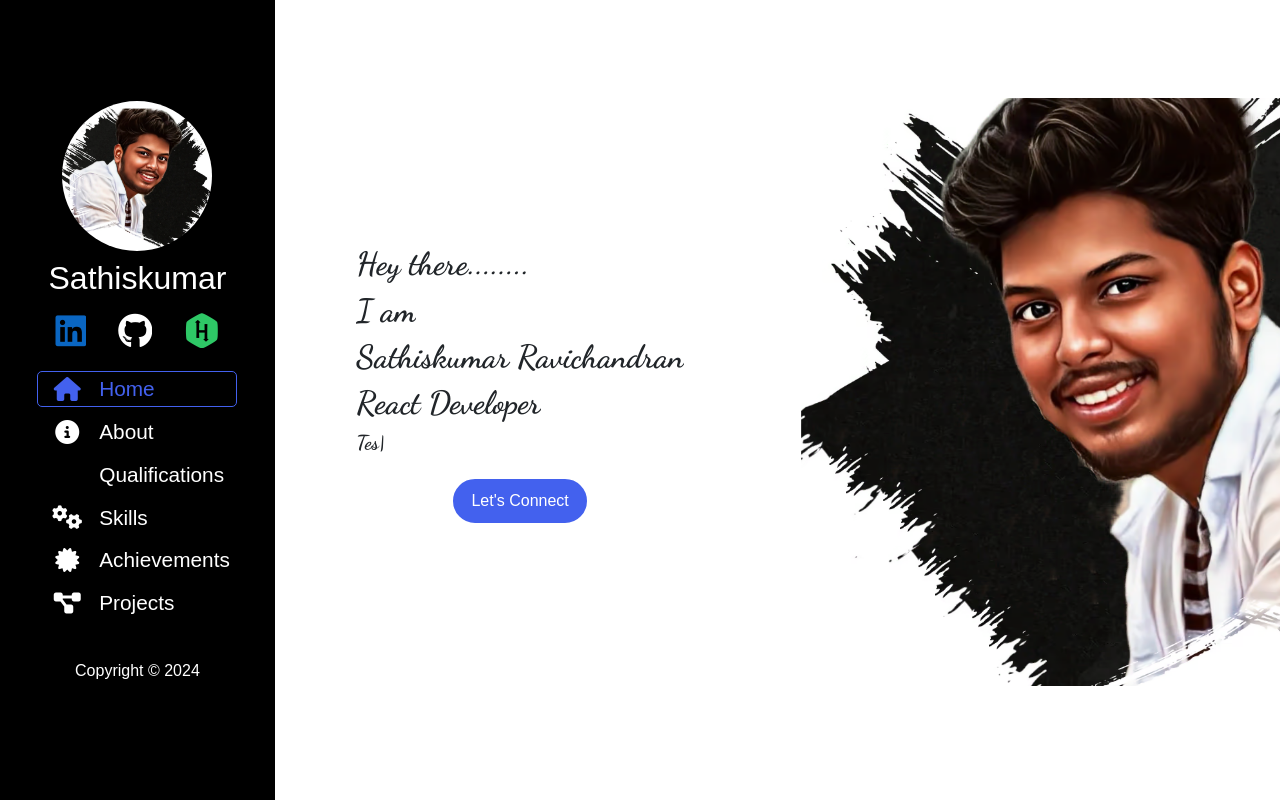
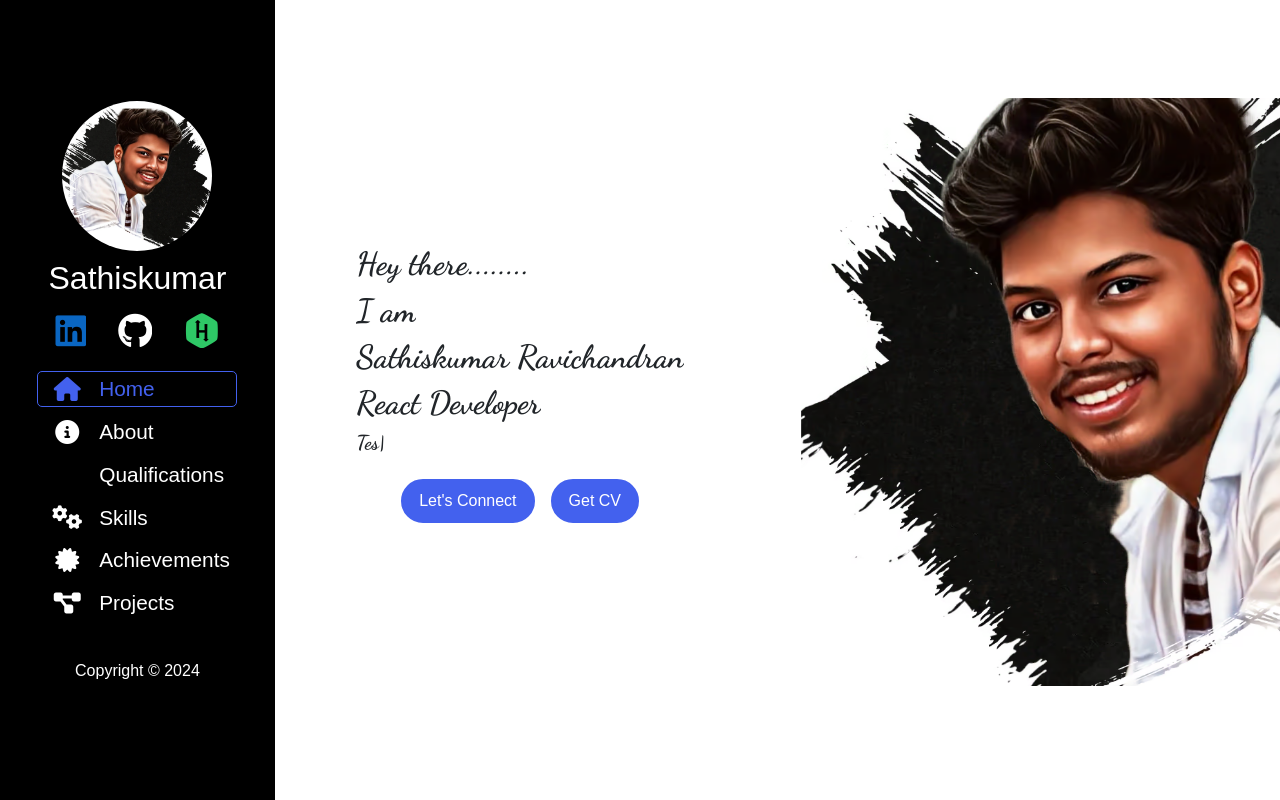
Before and after one commit to sathisk15/portfolio_new, a React (Create React App) app: page / in a window 1280 px wide. Built offline with nearby package versions, Linux system fonts and the light colour scheme; some icons are missing; a web font is replaced by a local one.

Commit message:
Resume Added

```diff
--- a/src/assets/scss/pages/home.scss
+++ b/src/assets/scss/pages/home.scss
@@ -28,7 +28,8 @@
     }
     .buttons {
       overflow: visible;
-      button {
+      flex-direction: row;
+      button, a {
         border: 2px solid $secondary;
         outline: none;
         padding: 0.5rem 1rem;
@@ -38,6 +39,8 @@
         color: $primary;
         transition: all 0.3s ease;
         font-weight: 500;
+        margin: 0 .5rem;
+        text-decoration: none;
         &:hover {
           color: $secondary;
           background-color: $primary;
--- a/src/pages/Home.js
+++ b/src/pages/Home.js
@@ -1,8 +1,10 @@
-import React from 'react';
+import React, { lazy } from 'react';
 import { TypeAnimation } from 'react-type-animation';
 import avatar from '../assets/images/hero.avif';
 import Wrapper from '../components/Wrapper';
-import SocialIcons from '../components/SocialIcons';
+import cv from '../assets/cv/Sathiskumar_Resume.pdf';
+
+const SocialIcons = lazy(() => import('../components/SocialIcons'));
 
 const Home = () => {
   const skills = {
@@ -43,6 +45,7 @@ const Home = () => {
       fontWeight: 'bold',
     },
   };
+
   return (
     <Wrapper style={{ marginRight: '0px', marginTop: '0px' }}>
       <div className="home row">
@@ -77,6 +80,12 @@ const Home = () => {
             >
               Let's Connect
             </button>
+            <button
+              className="connect"
+              onClick={() => window.open(cv, '_blank', 'noopener')}
+            >
+              Get CV
+            </button>
           </div>
         </div>
 
```
Also changed, not shown: 1 other file (tests, documents, lock files or other folders).
